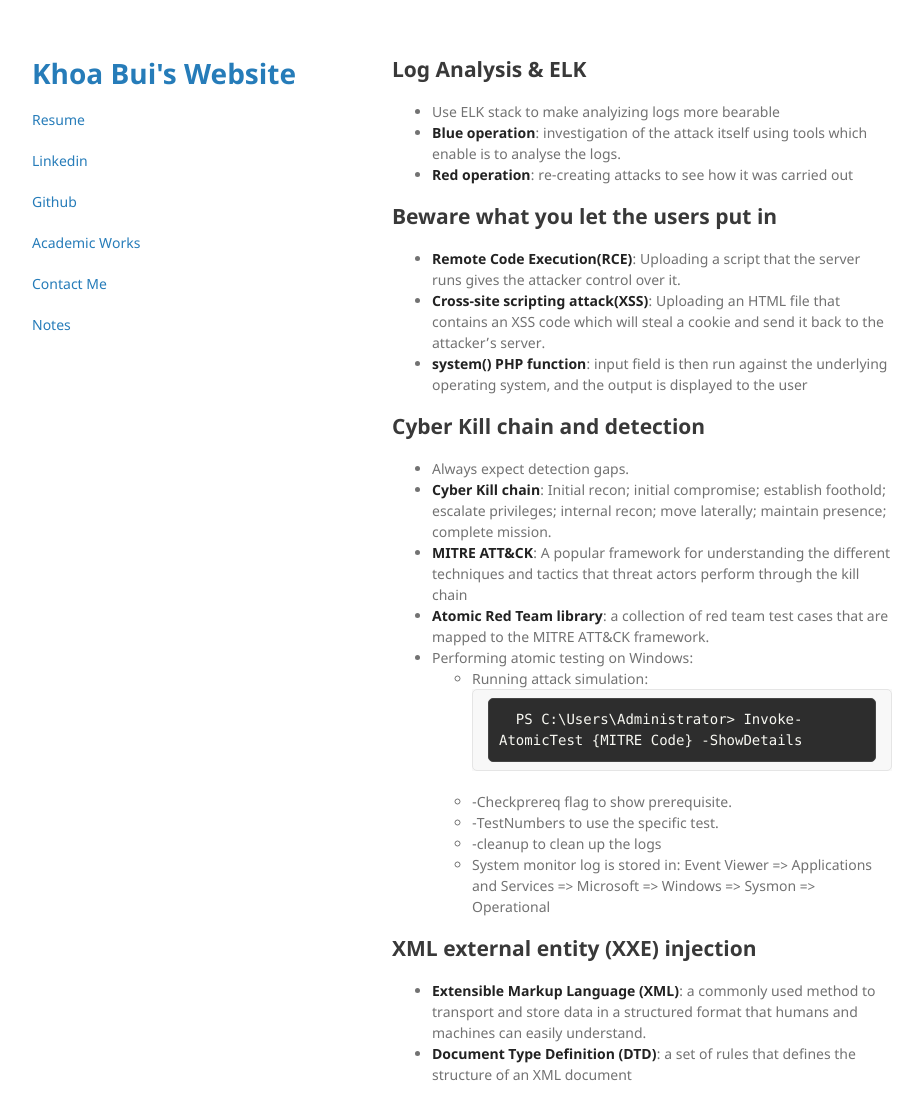
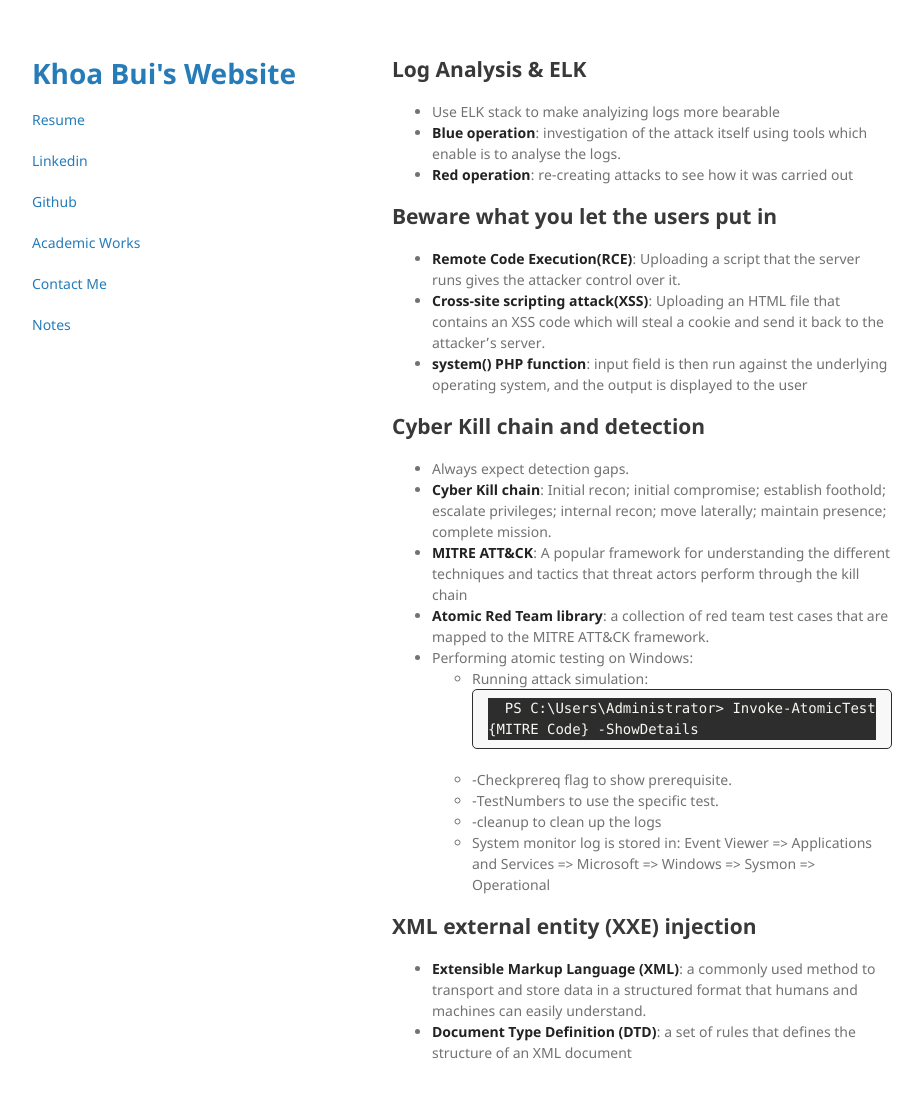
Before and after one commit to khoabuiv/khoabuiv.github.io, a Jekyll site: the page built from security_operations.md, in a window 1280 px wide and 1155 px high. Shown: the top 1120 px of the window, without its empty margins (178-1101 px from the left). Built offline with Jekyll 4.4.1, drawn with Linux system fonts in a browser that asks for light colours.

Commit message:
Update jekyll-theme-minimal.scss

```diff
--- a/_sass/jekyll-theme-minimal.scss
+++ b/_sass/jekyll-theme-minimal.scss
@@ -72,17 +72,14 @@ code, pre {
   font-family: Monaco, Bitstream Vera Sans Mono, Lucida Console, Terminal, Consolas, Liberation Mono, DejaVu Sans Mono, Courier New, monospace;
   color: #f8f8f2; /* Light text for code */
   background-color: #2d2d2d; /* Dark background for code block */
-  padding: 10px;
-  border: 1px solid #444; /* Slight border for distinction */
-  border-radius: 5px;
   display: block;
   white-space: pre-wrap;}
 
 pre {
   padding:8px 15px;
-  background: #2d2d2d;
+  background: #f8f8f8;
   border-radius:5px;
-  border:1px solid #e5e5e5;
+  border:1px solid #2d2d2d;
   overflow-x: auto;
 }
 
```
